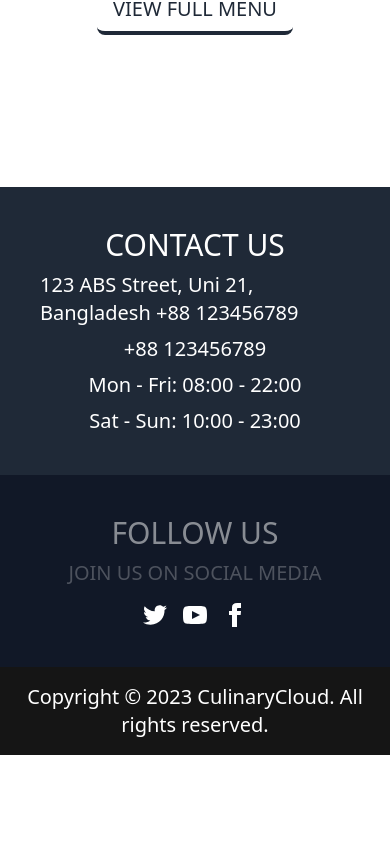
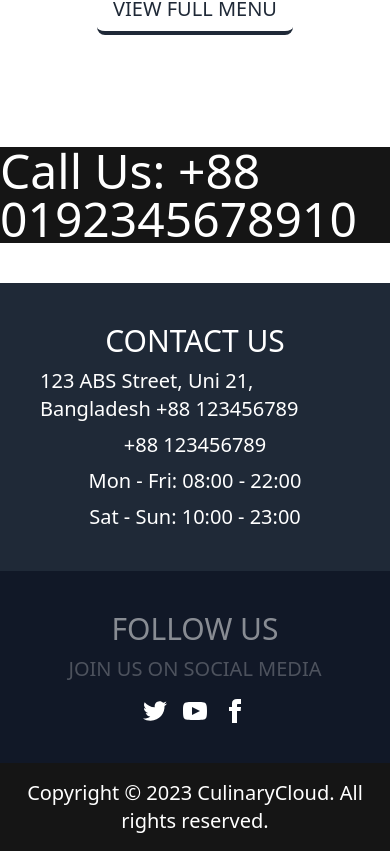
Before and after one commit to smarmaan/bistro-boss-client, a React (Vite) app: page / in a window 390 px wide. Shown: the part 1190-2041 px from the top of the page. Before the commit the page ends 1945 px from the top, so only its background shows below. Built offline with nearby package versions, Linux system fonts and the light colour scheme; no server answers.

Commit message:
PhoneNumber section added

```diff
--- /dev/null
+++ b/src/Components/PhoneNumber/PhoneNumber.jsx
@@ -0,0 +1,9 @@
+const PhoneNumber = () => {
+  return (
+    <div className="w-full md:h-[250px]  flex items-center justify-center bg-[#151515] text-white">
+      <h1 className="text-5xl ">Call Us: +88 0192345678910</h1>
+    </div>
+  );
+};
+
+export default PhoneNumber;
--- a/src/Pages/Home/Home/Home.jsx
+++ b/src/Pages/Home/Home/Home.jsx
@@ -1,3 +1,4 @@
+import PhoneNumber from "../../../Components/PhoneNumber/PhoneNumber";
 import Banner from "../Banner/Banner";
 import Category from "../Category/Category";
 import PopularMenu from "../PopularMenu/PopularMenu";
@@ -8,6 +9,7 @@
       <Banner></Banner>
       <Category></Category>
       <PopularMenu></PopularMenu>
+      <PhoneNumber></PhoneNumber>
     </div>
   );
 };
```
